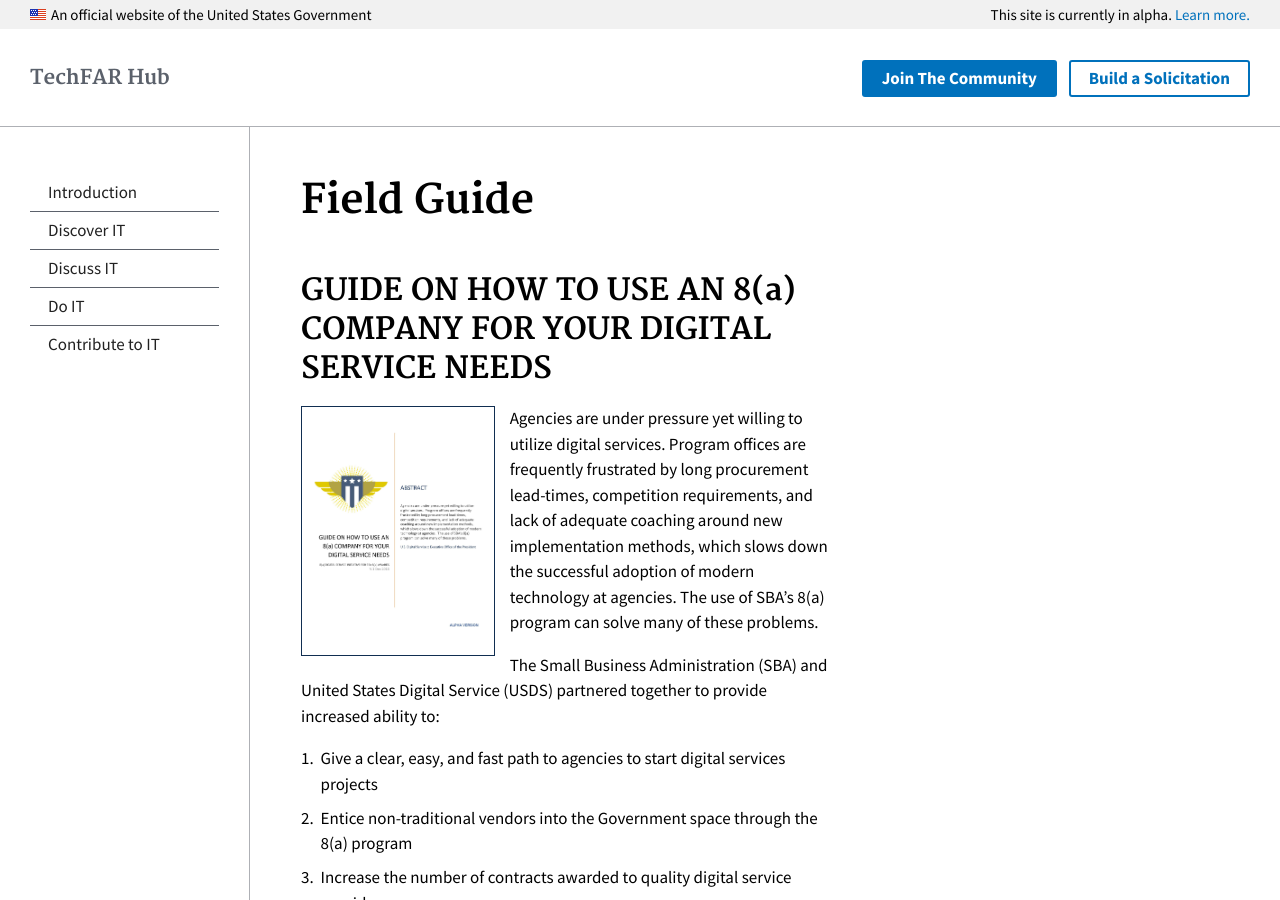
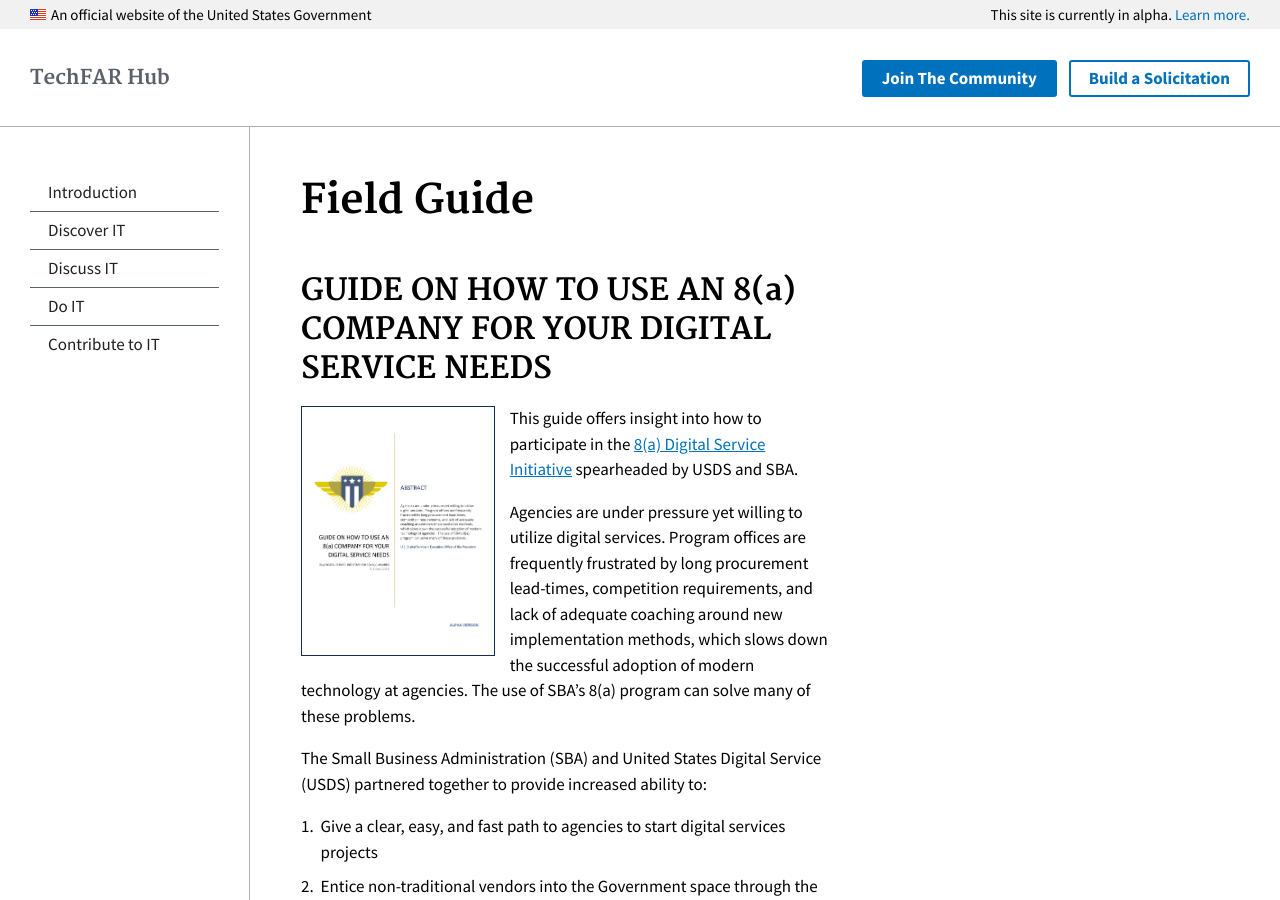
Before and after one commit to usds/techfar-hub, a Jekyll site: the page built from guide-landing/how_to_8a.md, in a window 1280 px wide and 900 px high. Built offline with Jekyll 4.4.1, drawn with Linux system fonts in a browser that asks for light colours.

Commit message:
Adding link to the Initiative home page at the top of the fold.

```diff
--- a/guide-landing/how_to_8a.md
+++ b/guide-landing/how_to_8a.md
@@ -8,6 +8,8 @@
 ## GUIDE ON HOW TO USE AN 8(a) COMPANY FOR YOUR DIGITAL SERVICE NEEDS
 
 ![Howto8aCover](https://github.com/usds/techfar-hub/blob/master/assets/img/HowtoGuideCover.jpg?raw=true)
+This guide offers insight into how to participate in the [8(a) Digital Service Initiative](https://techfarhub.cio.gov/do-IT/SBA_8a/) spearheaded by USDS and SBA.
+
 Agencies are under pressure yet willing to utilize digital services.  Program offices are frequently frustrated by long procurement lead-times, competition requirements, and lack of adequate coaching around new implementation methods, which slows down the successful adoption of modern technology at agencies.  The use of SBA’s 8(a) program can solve many of these problems.
 
 The Small Business Administration (SBA) and United States Digital Service (USDS) partnered together to provide increased ability to:
```
